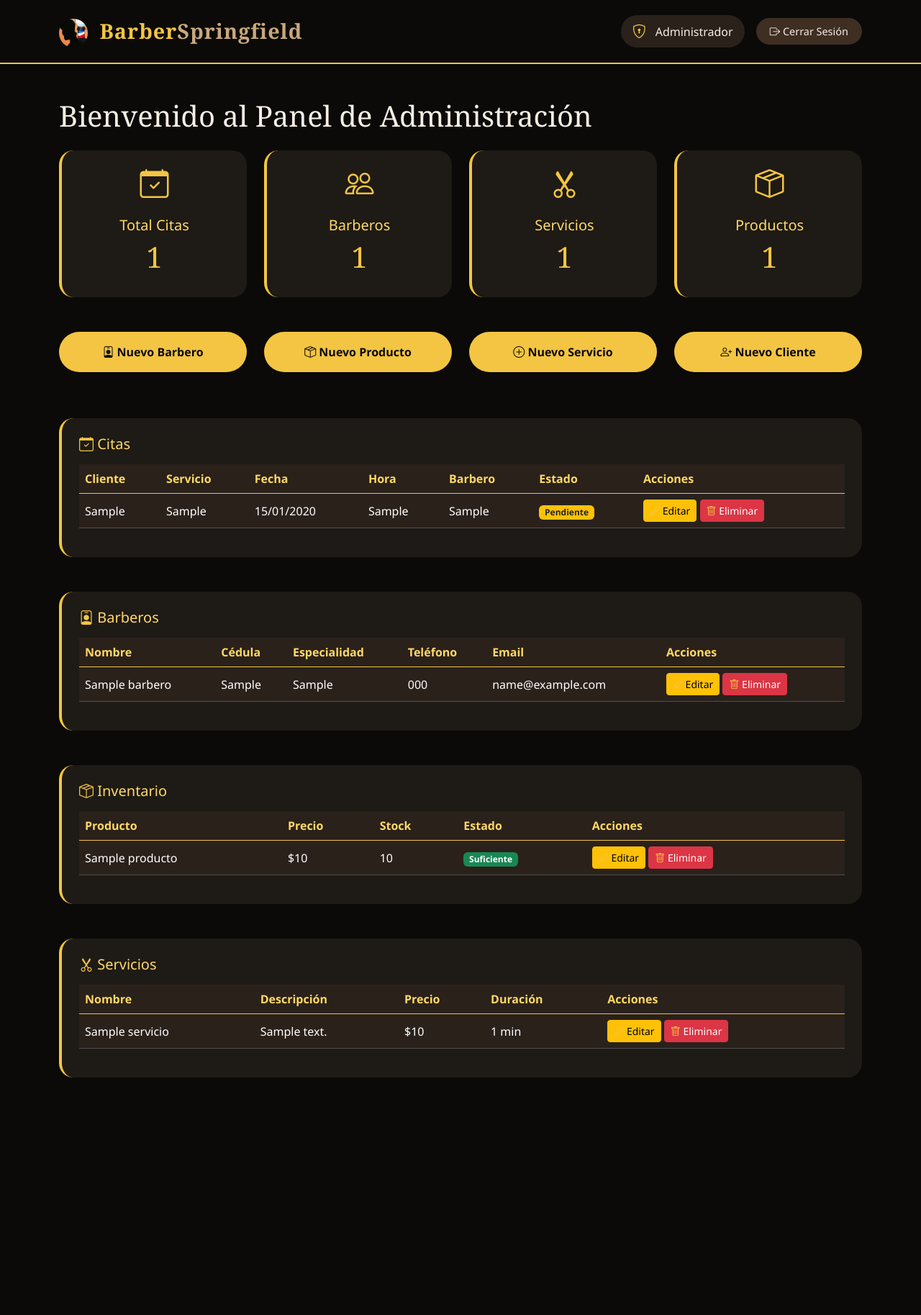
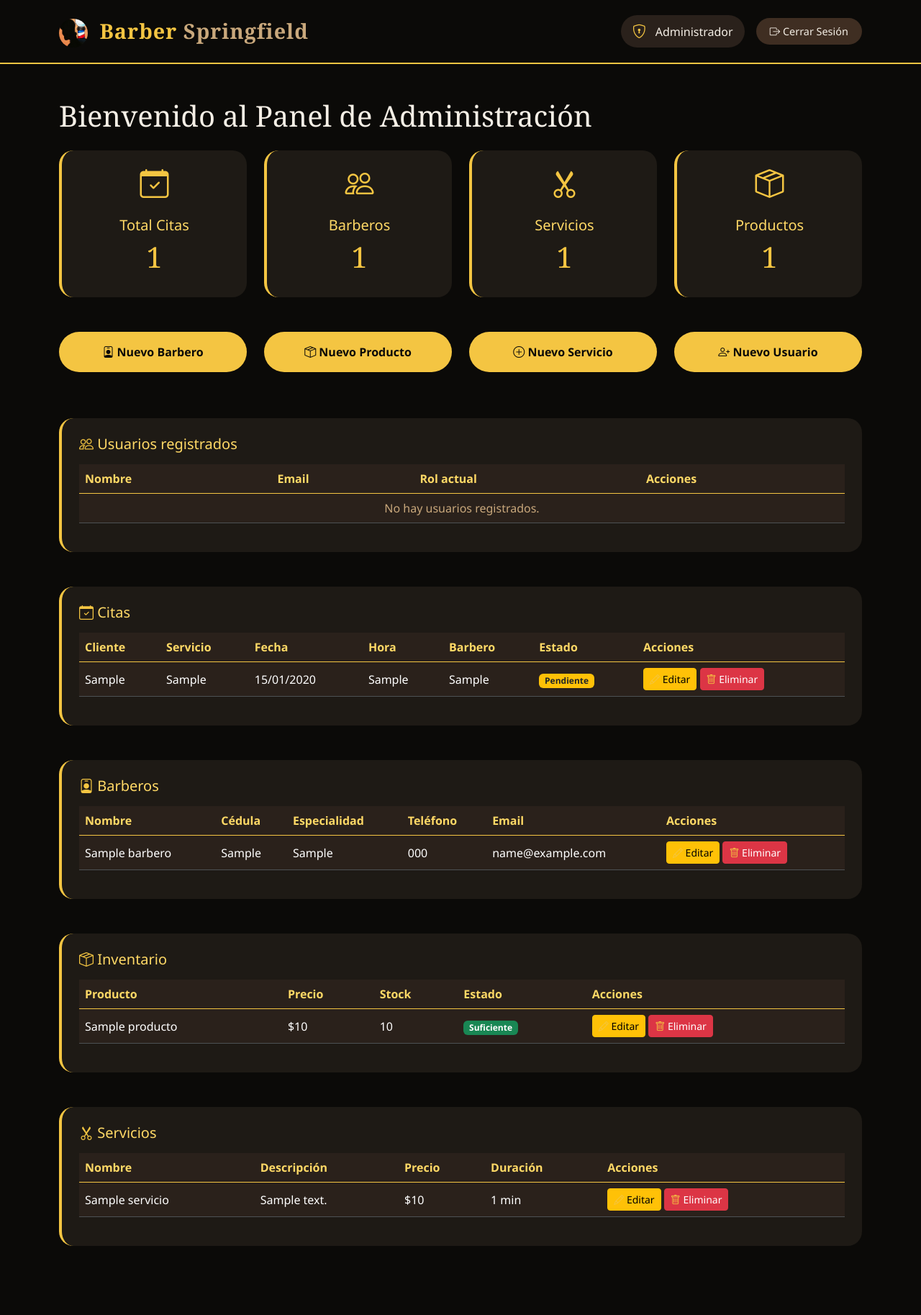
Before and after one commit to Samu2102/BarberSpringfieldDjango, a Django app: page /admin-panel/ in a window 1280 px wide. Shown: the whole page at 72% size. Before the commit the page ends 1497 px from the top, so only its background shows below. Run offline with Django 5.2, Linux system fonts and the light colour scheme; a user stored in the database is signed in; tables that the repository leaves empty hold one stand-in row (values such as "Sample post").

Commit message:
se agrego rol a los usuarios

```diff
--- a/administracion/templates/dashboard_admin.html
+++ b/administracion/templates/dashboard_admin.html
@@ -1,6 +1,7 @@
 {% load static %}
 <!DOCTYPE html>
 <html lang="es">
+
 <head>
     <meta charset="UTF-8">
     <meta name="viewport" content="width=device-width, initial-scale=1.0">
@@ -9,14 +10,15 @@
     <link rel="stylesheet" href="https://cdn.jsdelivr.net/npm/bootstrap-icons@1.11.3/font/bootstrap-icons.min.css">
     <link rel="stylesheet" href="{% static 'styles.css' %}">
 </head>
+
 <body>
 
     <!-- Navbar -->
     <nav class="navbar navbar-expand-lg sticky-top">
         <div class="container">
             <a class="navbar-brand" href="{% url 'inicio' %}">
-                <img src="{% static 'logo.jpeg' %}" alt="Logo" style="height:40px; width:40px; object-fit:cover; border-radius:50%; margin-right:8px;">
-                Barber<span>Springfield</span>
+                <img src="{% static 'logo.jpeg' %}" alt="Logo" style="height:40px; width:40px; object-fit:cover; border-radius:50%; margin-right:8px;"> Barber
+                <span>Springfield</span>
             </a>
             <div class="d-flex align-items-center gap-3">
                 <div class="user-info">
@@ -45,7 +47,7 @@
                 </div>
                 <div class="modal-footer border-warning">
                     <button class="btn btn-secondary" data-bs-dismiss="modal">Cancelar</button>
-                    <button class="btn btn-primary-custom"onclick="window.location.href='{% url 'logout' %}'">Cerrar Sesión</button>
+                    <button class="btn btn-primary-custom" onclick="window.location.href='{% url 'logout' %}'">Cerrar Sesión</button>
                 </div>
             </div>
         </div>
@@ -54,14 +56,12 @@
     <div class="container py-5">
         <h1 class="mb-4">Bienvenido al Panel de Administración</h1>
 
-        {% if messages %}
-            {% for message in messages %}
+        {% if messages %} {% for message in messages %}
         <div class="alert alert-success alert-dismissible fade show" role="alert">
             {{ message }}
             <button type="button" class="btn-close" data-bs-dismiss="alert"></button>
         </div>
-            {% endfor %}
-        {% endif %}
+        {% endfor %} {% endif %}
 
         <!-- Tarjetas de estadísticas -->
         <div class="row g-4 mb-5">
@@ -114,8 +114,53 @@
             </div>
             <div class="col-md-3 mb-3">
                 <a href="{% url 'registro' %}" class="btn btn-primary-custom w-100 py-3">
-                    <i class="bi bi-person-plus"></i> Nuevo Cliente
+                    <i class="bi bi-person-plus"></i> Nuevo Usuario
                 </a>
+            </div>
+        </div>
+
+        <!-- Tabla de usuarios -->
+        <div class="stat-card p-4 mb-5">
+            <h5 class="mb-3"><i class="bi bi-people"></i> Usuarios registrados</h5>
+            <div class="table-responsive">
+                <table class="table table-dark table-hover align-middle">
+                    <thead>
+                        <tr>
+                            <th>Nombre</th>
+                            <th>Email</th>
+                            <th>Rol actual</th>
+                            <th>Acciones</th>
+                        </tr>
+                    </thead>
+                    <tbody>
+                        {% for u in usuarios %}
+                        <tr>
+                            <td>{{ u.first_name }} {{ u.last_name }}</td>
+                            <td>{{ u.email }}</td>
+                            <td>
+                                {% if u.groups.all %}
+                                <span class="badge bg-warning text-dark">Barbero</span> {% else %}
+                                <span class="badge bg-primary">Cliente</span> {% endif %}
+                            </td>
+                            <td>
+                                {% if u.groups.all %}
+                                <a href="{% url 'quitar_barbero' u.id %}" class="btn btn-sm btn-secondary" onclick="return confirm('¿Quitar rol de barbero?')">
+                                    <i class="bi bi-person-dash"></i> Quitar barbero
+                                </a>
+                                {% else %}
+                                <a href="{% url 'asignar_barbero' u.id %}" class="btn btn-sm btn-warning" onclick="return confirm('¿Asignar como barbero?')">
+                                    <i class="bi bi-person-badge"></i> Hacer barbero
+                                </a>
+                                {% endif %}
+                            </td>
+                        </tr>
+                        {% empty %}
+                        <tr>
+                            <td colspan="4" class="text-center text-light-brown">No hay usuarios registrados.</td>
+                        </tr>
+                        {% endfor %}
+                    </tbody>
+                </table>
             </div>
         </div>
 
@@ -145,35 +190,24 @@
                             <td>{{ cita.barbero }}</td>
                             <td>
                                 {% if cita.estado == "Confirmada" %}
-                                    <span class="badge bg-success">Confirmada</span>
-                                {% elif cita.estado == "Pendiente" %}
-                                    <span class="badge bg-warning text-dark">Pendiente</span>
-                                {% else %}
-                                    <span class="badge bg-danger">Cancelada</span>
-                                {% endif %}
+                                <span class="badge bg-success">Confirmada</span> {% elif cita.estado == "Pendiente" %}
+                                <span class="badge bg-warning text-dark">Pendiente</span> {% else %}
+                                <span class="badge bg-danger">Cancelada</span> {% endif %}
                             </td>
                             <td>
-    <button class="btn btn-sm btn-warning"
-        data-bs-toggle="modal"
-        data-bs-target="#modalEditarCita"
-        data-id="{{ cita.id }}"
-        data-cliente="{{ cita.cliente }}"
-        data-servicio="{{ cita.servicio }}"
-        data-fecha="{{ cita.fecha }}"
-        data-hora="{{ cita.hora }}"
-        data-barbero="{{ cita.barbero }}"
+                                <button class="btn btn-sm btn-warning" data-bs-toggle="modal" data-bs-target="#modalEditarCita" data-id="{{ cita.id }}" data-cliente="{{ cita.cliente }}" data-servicio="{{ cita.servicio }}" data-fecha="{{ cita.fecha }}" data-hora="{{ cita.hora }}" data-barbero="{{ cita.barbero }}"
                                     data-estado="{{ cita.estado }}">
                                     <i class="bi bi-pencil"></i> Editar
                                 </button>
-                                <a href="{% url 'eliminar_cita' cita.id %}"
-                                   class="btn btn-sm btn-danger"
-                                   onclick="return confirm('¿Eliminar esta cita?')">
+                                <a href="{% url 'eliminar_cita' cita.id %}" class="btn btn-sm btn-danger" onclick="return confirm('¿Eliminar esta cita?')">
                                     <i class="bi bi-trash"></i> Eliminar
                                 </a>
                             </td>
                         </tr>
                         {% empty %}
-                        <tr><td colspan="7" class="text-center text-light-brown">No hay citas registradas.</td></tr>
+                        <tr>
+                            <td colspan="7" class="text-center text-light-brown">No hay citas registradas.</td>
+                        </tr>
                         {% endfor %}
                     </tbody>
                 </table>
@@ -204,25 +238,19 @@
                             <td>{{ b.telefono }}</td>
                             <td>{{ b.email }}</td>
                             <td>
-    <button class="btn btn-sm btn-warning"
-        data-bs-toggle="modal"
-        data-bs-target="#modalEditarBarbero"
-        data-id="{{ b.id }}"
-        data-nombre="{{ b.nombre }}"
-        data-cedula="{{ b.cedula }}"
-        data-especialidad="{{ b.especialidad }}"
-        data-telefono="{{ b.telefono }}"
+                                <button class="btn btn-sm btn-warning" data-bs-toggle="modal" data-bs-target="#modalEditarBarbero" data-id="{{ b.id }}" data-nombre="{{ b.nombre }}" data-cedula="{{ b.cedula }}" data-especialidad="{{ b.especialidad }}" data-telefono="{{ b.telefono }}"
                                     data-email="{{ b.email }}">
                                     <i class="bi bi-pencil"></i> Editar
                                 </button>
-    <a href="{% url 'eliminar_barbero' b.id %}"
-       class="btn btn-sm btn-danger"
-       onclick="return confirm('¿Eliminar este barbero?')">
+                                <a href="{% url 'eliminar_barbero' b.id %}" class="btn btn-sm btn-danger" onclick="return confirm('¿Eliminar este barbero?')">
                                     <i class="bi bi-trash"></i> Eliminar
                                 </a>
                             </td>
+                        </tr>
                         {% empty %}
-<tr><td colspan="6" class="text-center text-light-brown">No hay barberos registrados.</td></tr>
+                        <tr>
+                            <td colspan="6" class="text-center text-light-brown">No hay barberos registrados.</td>
+                        </tr>
                         {% endfor %}
                     </tbody>
                 </table>
@@ -251,32 +279,23 @@
                             <td>{{ producto.stock }}</td>
                             <td>
                                 {% if producto.stock >= 10 %}
-                                    <span class="badge bg-success">Suficiente</span>
-                                {% elif producto.stock >= 6 %}
-                                    <span class="badge bg-warning text-dark">Medio</span>
-                                {% else %}
-                                    <span class="badge bg-danger">Bajo</span>
-                                {% endif %}
+                                <span class="badge bg-success">Suficiente</span> {% elif producto.stock >= 6 %}
+                                <span class="badge bg-warning text-dark">Medio</span> {% else %}
+                                <span class="badge bg-danger">Bajo</span> {% endif %}
                             </td>
                             <td>
-                                <button class="btn btn-sm btn-warning"
-                                    data-bs-toggle="modal"
-                                    data-bs-target="#modalEditarProducto"
-                                    data-id="{{ producto.id }}"
-                                    data-nombre="{{ producto.nombre }}"
-                                    data-precio="{{ producto.precio }}"
-                                    data-stock="{{ producto.stock }}">
+                                <button class="btn btn-sm btn-warning" data-bs-toggle="modal" data-bs-target="#modalEditarProducto" data-id="{{ producto.id }}" data-nombre="{{ producto.nombre }}" data-precio="{{ producto.precio }}" data-stock="{{ producto.stock }}">
                                     <i class="bi bi-pencil"></i> Editar
                                 </button>
-                                <a href="{% url 'eliminar_producto' producto.id %}"
-                                   class="btn btn-sm btn-danger"
-                                   onclick="return confirm('¿Eliminar este producto?')">
+                                <a href="{% url 'eliminar_producto' producto.id %}" class="btn btn-sm btn-danger" onclick="return confirm('¿Eliminar este producto?')">
                                     <i class="bi bi-trash"></i> Eliminar
                                 </a>
                             </td>
                         </tr>
                         {% empty %}
-                        <tr><td colspan="5" class="text-center text-light-brown">No hay productos registrados.</td></tr>
+                        <tr>
+                            <td colspan="5" class="text-center text-light-brown">No hay productos registrados.</td>
+                        </tr>
                         {% endfor %}
                     </tbody>
                 </table>
@@ -305,25 +324,18 @@
                             <td>${{ servicio.precio }}</td>
                             <td>{{ servicio.duracion }} min</td>
                             <td>
-                                <button class="btn btn-sm btn-warning"
-                                    data-bs-toggle="modal"
-                                    data-bs-target="#modalEditarServicio"
-                                    data-id="{{ servicio.id }}"
-                                    data-nombre="{{ servicio.nombre }}"
-                                    data-descripcion="{{ servicio.descripcion }}"
-                                    data-precio="{{ servicio.precio }}"
-                                    data-duracion="{{ servicio.duracion }}">
+                                <button class="btn btn-sm btn-warning" data-bs-toggle="modal" data-bs-target="#modalEditarServicio" data-id="{{ servicio.id }}" data-nombre="{{ servicio.nombre }}" data-descripcion="{{ servicio.descripcion }}" data-precio="{{ servicio.precio }}" data-duracion="{{ servicio.duracion }}">
                                     <i class="bi bi-pencil"></i> Editar
                                 </button>
-                                <a href="{% url 'eliminar_servicio' servicio.id %}"
-                                   class="btn btn-sm btn-danger"
-                                   onclick="return confirm('¿Eliminar este servicio?')">
+                                <a href="{% url 'eliminar_servicio' servicio.id %}" class="btn btn-sm btn-danger" onclick="return confirm('¿Eliminar este servicio?')">
                                     <i class="bi bi-trash"></i> Eliminar
                                 </a>
                             </td>
                         </tr>
                         {% empty %}
-                        <tr><td colspan="5" class="text-center text-light-brown">No hay servicios registrados.</td></tr>
+                        <tr>
+                            <td colspan="5" class="text-center text-light-brown">No hay servicios registrados.</td>
+                        </tr>
                         {% endfor %}
                     </tbody>
                 </table>
@@ -349,10 +361,9 @@
                         <div class="mb-3">
                             <label class="form-label text-yellow">Servicio</label>
                             <select name="servicio" id="editCitaServicio" class="form-select bg-dark-input">
-                                <option>Corte Clásico</option>
-                                <option>Barba & Afeitado</option>
-                                <option>Degradado Fade</option>
-                                <option>Combo Rey</option>
+                                {% for servicio in servicios %}
+                                <option value="{{ servicio.nombre }}">{{ servicio.nombre }}</option>
+                                {% endfor %}
                             </select>
                         </div>
                         <div class="mb-3">
@@ -373,9 +384,9 @@
                         <div class="mb-3">
                             <label class="form-label text-yellow">Barbero</label>
                             <select name="barbero" id="editCitaBarbero" class="form-select bg-dark-input">
-                                <option>Javier (Fade)</option>
-                                <option>Marcos (Clásico)</option>
-                                <option>Andrés (Barba)</option>
+                                {% for b in barberos %}
+                                <option value="{{ b.nombre }}">{{ b.nombre }}</option>
+                                {% endfor %}
                             </select>
                         </div>
                         <div class="mb-3">
@@ -620,47 +631,44 @@
 
     <script src="https://cdn.jsdelivr.net/npm/bootstrap@5.3.3/dist/js/bootstrap.bundle.min.js"></script>
     <script>
-        // Editar Cita
         document.getElementById('modalEditarCita').addEventListener('show.bs.modal', function(e) {
             const btn = e.relatedTarget;
             document.getElementById('editCitaCliente').value = btn.dataset.cliente;
-            document.getElementById('editCitaFecha').value   = btn.dataset.fecha;
+            document.getElementById('editCitaFecha').value = btn.dataset.fecha;
             document.getElementById('editCitaServicio').value = btn.dataset.servicio;
-            document.getElementById('editCitaHora').value    = btn.dataset.hora;
+            document.getElementById('editCitaHora').value = btn.dataset.hora;
             document.getElementById('editCitaBarbero').value = btn.dataset.barbero;
-            document.getElementById('editCitaEstado').value  = btn.dataset.estado;
+            document.getElementById('editCitaEstado').value = btn.dataset.estado;
             document.getElementById('formEditarCita').action = `/admin-panel/editar-cita/${btn.dataset.id}/`;
         });
 
-        // Editar Barbero
         document.getElementById('modalEditarBarbero').addEventListener('show.bs.modal', function(e) {
             const btn = e.relatedTarget;
-            document.getElementById('editBarberoNombre').value       = btn.dataset.nombre;
-            document.getElementById('editBarberoCedula').value       = btn.dataset.cedula;
+            document.getElementById('editBarberoNombre').value = btn.dataset.nombre;
+            document.getElementById('editBarberoCedula').value = btn.dataset.cedula;
             document.getElementById('editBarberoEspecialidad').value = btn.dataset.especialidad;
-            document.getElementById('editBarberoTelefono').value     = btn.dataset.telefono;
-            document.getElementById('editBarberoEmail').value        = btn.dataset.email;
+            document.getElementById('editBarberoTelefono').value = btn.dataset.telefono;
+            document.getElementById('editBarberoEmail').value = btn.dataset.email;
             document.getElementById('formEditarBarbero').action = `/admin-panel/editar-barbero/${btn.dataset.id}/`;
         });
 
-        // Editar Producto
         document.getElementById('modalEditarProducto').addEventListener('show.bs.modal', function(e) {
             const btn = e.relatedTarget;
             document.getElementById('editProductoNombre').value = btn.dataset.nombre;
             document.getElementById('editProductoPrecio').value = btn.dataset.precio;
-            document.getElementById('editProductoStock').value  = btn.dataset.stock;
+            document.getElementById('editProductoStock').value = btn.dataset.stock;
             document.getElementById('formEditarProducto').action = `/admin-panel/editar-producto/${btn.dataset.id}/`;
         });
 
-        // Editar Servicio
         document.getElementById('modalEditarServicio').addEventListener('show.bs.modal', function(e) {
             const btn = e.relatedTarget;
-            document.getElementById('editServicioNombre').value       = btn.dataset.nombre;
-            document.getElementById('editServicioDescripcion').value  = btn.dataset.descripcion;
-            document.getElementById('editServicioPrecio').value       = btn.dataset.precio;
-            document.getElementById('editServicioDuracion').value     = btn.dataset.duracion;
+            document.getElementById('editServicioNombre').value = btn.dataset.nombre;
+            document.getElementById('editServicioDescripcion').value = btn.dataset.descripcion;
+            document.getElementById('editServicioPrecio').value = btn.dataset.precio;
+            document.getElementById('editServicioDuracion').value = btn.dataset.duracion;
             document.getElementById('formEditarServicio').action = `/admin-panel/editar-servicio/${btn.dataset.id}/`;
         });
     </script>
 </body>
+
 </html>
--- a/administracion/urls.py
+++ b/administracion/urls.py
@@ -2,16 +2,18 @@ from django.urls import path
 from . import views
 
 urlpatterns = [
-    path('admin-panel/',                              views.panel_admin,       name='panel_admin'),
-    path('admin-panel/editar-cita/<int:id>/',         views.editar_cita,       name='editar_cita'),
-    path('admin-panel/eliminar-cita/<int:id>/',       views.eliminar_cita,     name='eliminar_cita'),
-    path('admin-panel/agregar-barbero/',              views.agregar_barbero,   name='agregar_barbero'),
-    path('admin-panel/editar-barbero/<int:id>/',      views.editar_barbero,    name='editar_barbero'),
-    path('admin-panel/eliminar-barbero/<int:id>/',    views.eliminar_barbero,  name='eliminar_barbero'),
-    path('admin-panel/agregar-producto/',             views.agregar_producto,  name='agregar_producto'),
-    path('admin-panel/editar-producto/<int:id>/',     views.editar_producto,   name='editar_producto'),
-    path('admin-panel/eliminar-producto/<int:id>/',   views.eliminar_producto, name='eliminar_producto'),
-    path('admin-panel/agregar-servicio/',             views.agregar_servicio,  name='agregar_servicio'),
-    path('admin-panel/editar-servicio/<int:id>/',     views.editar_servicio,   name='editar_servicio'),
-    path('admin-panel/eliminar-servicio/<int:id>/',   views.eliminar_servicio, name='eliminar_servicio'),
+    path('admin-panel/',                                views.panel_admin,      name='panel_admin'),
+    path('admin-panel/asignar-barbero/<int:id>/',       views.asignar_barbero,  name='asignar_barbero'),
+    path('admin-panel/quitar-barbero/<int:id>/',        views.quitar_barbero,   name='quitar_barbero'),
+    path('admin-panel/editar-cita/<int:id>/',           views.editar_cita,      name='editar_cita'),
+    path('admin-panel/eliminar-cita/<int:id>/',         views.eliminar_cita,    name='eliminar_cita'),
+    path('admin-panel/agregar-barbero/',                views.agregar_barbero,  name='agregar_barbero'),
+    path('admin-panel/editar-barbero/<int:id>/',        views.editar_barbero,   name='editar_barbero'),
+    path('admin-panel/eliminar-barbero/<int:id>/',      views.eliminar_barbero, name='eliminar_barbero'),
+    path('admin-panel/agregar-producto/',               views.agregar_producto, name='agregar_producto'),
+    path('admin-panel/editar-producto/<int:id>/',       views.editar_producto,  name='editar_producto'),
+    path('admin-panel/eliminar-producto/<int:id>/',     views.eliminar_producto,name='eliminar_producto'),
+    path('admin-panel/agregar-servicio/',               views.agregar_servicio, name='agregar_servicio'),
+    path('admin-panel/editar-servicio/<int:id>/',       views.editar_servicio,  name='editar_servicio'),
+    path('admin-panel/eliminar-servicio/<int:id>/',     views.eliminar_servicio,name='eliminar_servicio'),
 ]
--- a/administracion/views.py
+++ b/administracion/views.py
@@ -1,5 +1,6 @@
 from django.shortcuts import render, redirect, get_object_or_404
 from django.contrib.auth.decorators import login_required, user_passes_test
+from django.contrib.auth.models import User, Group
 from django.contrib import messages
 from citas.models import Cita, Barbero, Producto, Servicio
 
@@ -13,12 +14,34 @@ def panel_admin(request):
     barberos  = Barbero.objects.all()
     productos = Producto.objects.all()
     servicios = Servicio.objects.all()
+    usuarios  = User.objects.filter(is_superuser=False).order_by('first_name')
     return render(request, 'dashboard_admin.html', {
-        'citas': citas,
-        'barberos': barberos,
+        'citas'    : citas,
+        'barberos' : barberos,
         'productos': productos,
         'servicios': servicios,
+        'usuarios' : usuarios,
     })
+
+@login_required(login_url='login')
+@user_passes_test(es_admin, login_url='login')
+def asignar_barbero(request, id):
+    user = get_object_or_404(User, id=id)
+    grupo, _ = Group.objects.get_or_create(name='barberos')
+    user.groups.add(grupo)
+    user.save()
+    messages.success(request, f'{user.first_name} ahora tiene rol de barbero')
+    return redirect('panel_admin')
+
+@login_required(login_url='login')
+@user_passes_test(es_admin, login_url='login')
+def quitar_barbero(request, id):
+    user = get_object_or_404(User, id=id)
+    grupo, _ = Group.objects.get_or_create(name='barberos')
+    user.groups.remove(grupo)
+    user.save()
+    messages.success(request, f'{user.first_name} ya no es barbero')
+    return redirect('panel_admin')
 
 @login_required(login_url='login')
 @user_passes_test(es_admin, login_url='login')
```
Also changed, not shown: usuarios/templates/login.html (+11 -12 lines), usuarios/templates/registro.html (+11 -10 lines), citas/migrations/0006_alter_barbero_id_alter_cita_id_alter_producto_id_and_more.py (added), readme.md. Lines whose indentation alone changed are shown as unchanged.
